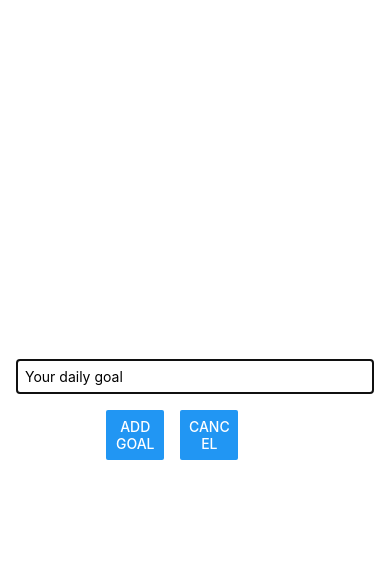
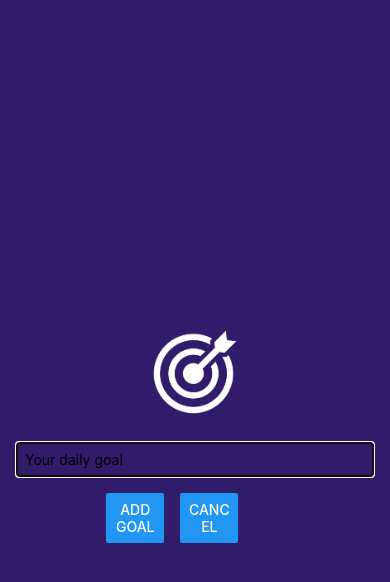
Before and after one commit to answebdev/react-native-max, a React Native app: screen / in a window 390 px wide. Both pictures are taken after a click on the button "ADD NEW GOAL". Shown: the top 582 px of the page. Built offline with nearby package versions, Linux system fonts and the light colour scheme.

Commit message:
add logo image

```diff
--- a/components/GoalInput.js
+++ b/components/GoalInput.js
@@ -1,5 +1,5 @@
 import { useState } from 'react';
-import { View, TextInput, Button, StyleSheet, Modal } from 'react-native';
+import { View, TextInput, Button, StyleSheet, Modal, Image } from 'react-native';
 
 function GoalInput(props) {
     const [enteredGoalText, setEnteredGoalText] = useState('');
@@ -23,6 +23,7 @@
     return (
         <Modal visible={props.visible} animationType='slide'>
             <View style={styles.inputContainer}>
+                <Image style={styles.image} source={require('../assets/images/goal.png')} />
                 <TextInput
                     style={styles.textInput}
                     placeholder='Your daily goal'
@@ -49,10 +50,13 @@
         flex: 1,
         justifyContent: 'center',
         alignItems: 'center',
-        marginBottom: 24,
         padding: 16,
-        borderBottomWidth: 1,
-        borderBottomColor: '#cccccc'
+        backgroundColor: '#311b6b'
+    },
+    image: {
+        width: 100,
+        height: 100,
+        margin: 20
     },
     textInput: {
         borderWidth: 1,
```
Also changed, not shown: assets/images/goal.png (added).
